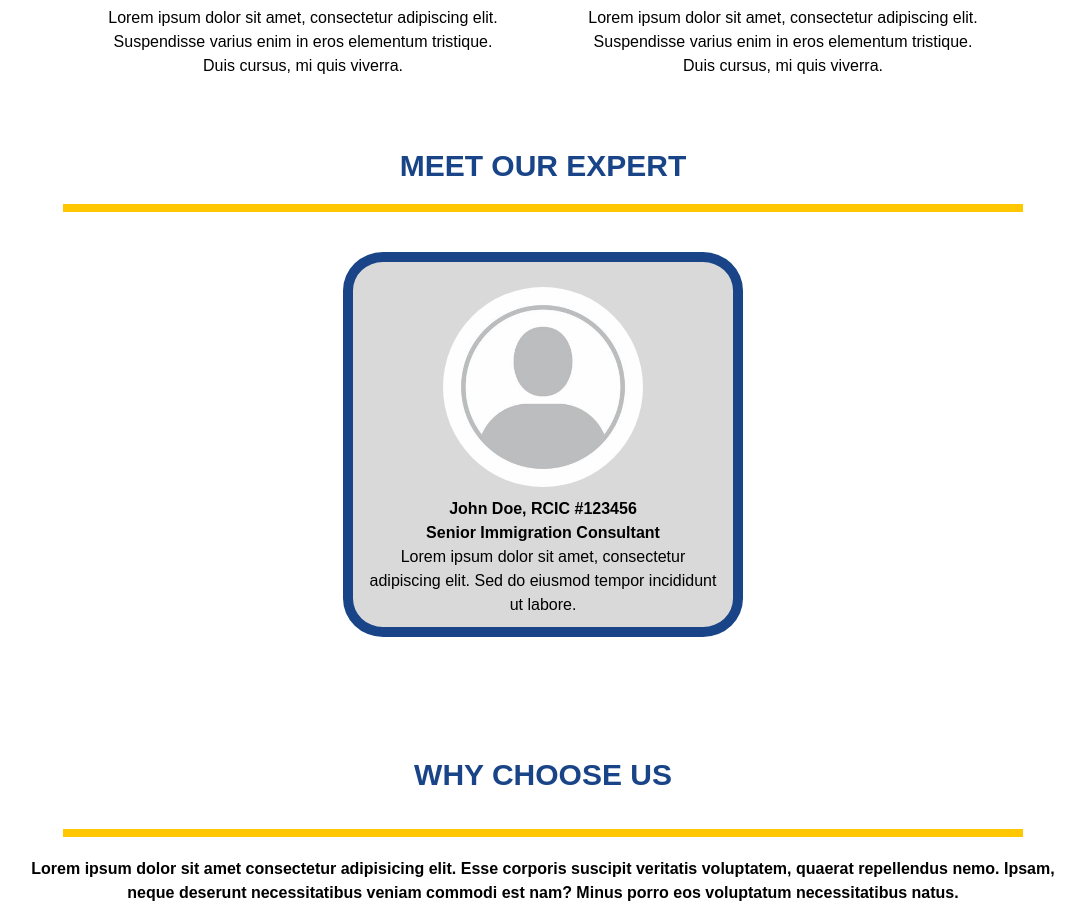
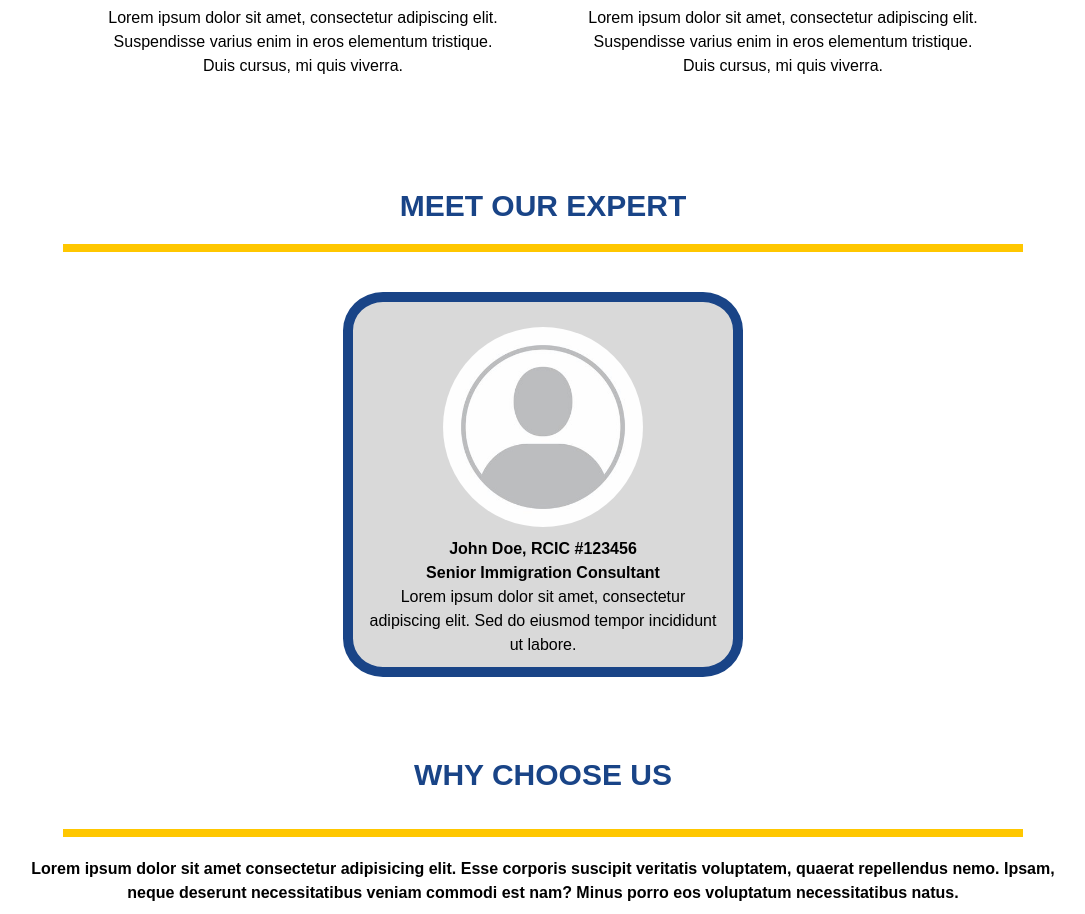
Before and after one commit to BestBow/Yooyyaa-Immigration-Consulting-Website, a React (Vite) app in the folder client/: page /about in a window 1280 px wide. Shown: the part 684-1598 px from the top of the page, without its empty margins (97-1182 px from the left). Built offline with nearby package versions, Linux system fonts and the light colour scheme.

Commit message:
ui changed

```diff
--- a/client/src/pages/OurTeam.jsx
+++ b/client/src/pages/OurTeam.jsx
@@ -30,8 +30,8 @@ function AboutUs() {
                 </div>
             </div>
 
-            <div className="meet-our-experts flex flex-col items-center mb-20">
-                <h3>MEET OUR EXPERT</h3>
+            <div className="meet-our-experts flex flex-col items-center mb-10">
+                <h3 className="mt-10">MEET OUR EXPERT</h3>
                 <span className="line mt-4 mb-4"></span>
                 <div className="experts items-center">
                     <div className="expert flex flex-col items-center w-100" id="expert1">
--- a/client/src/styles/OurTeam.css
+++ b/client/src/styles/OurTeam.css
@@ -146,8 +146,6 @@
         }
 
         .meet-our-experts {
-            margin-top: 50px;
-
             .experts {
                 display: grid;
                 grid-template-columns: 1fr;
```
